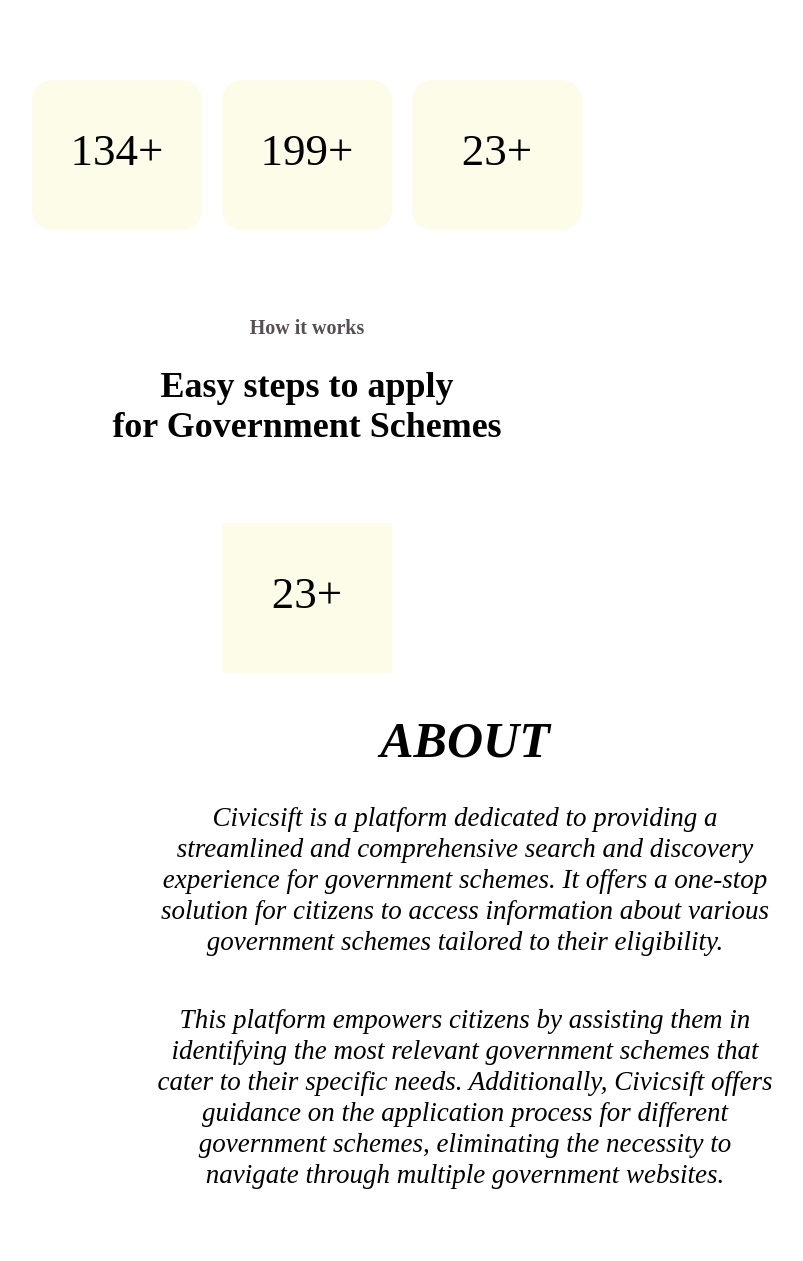
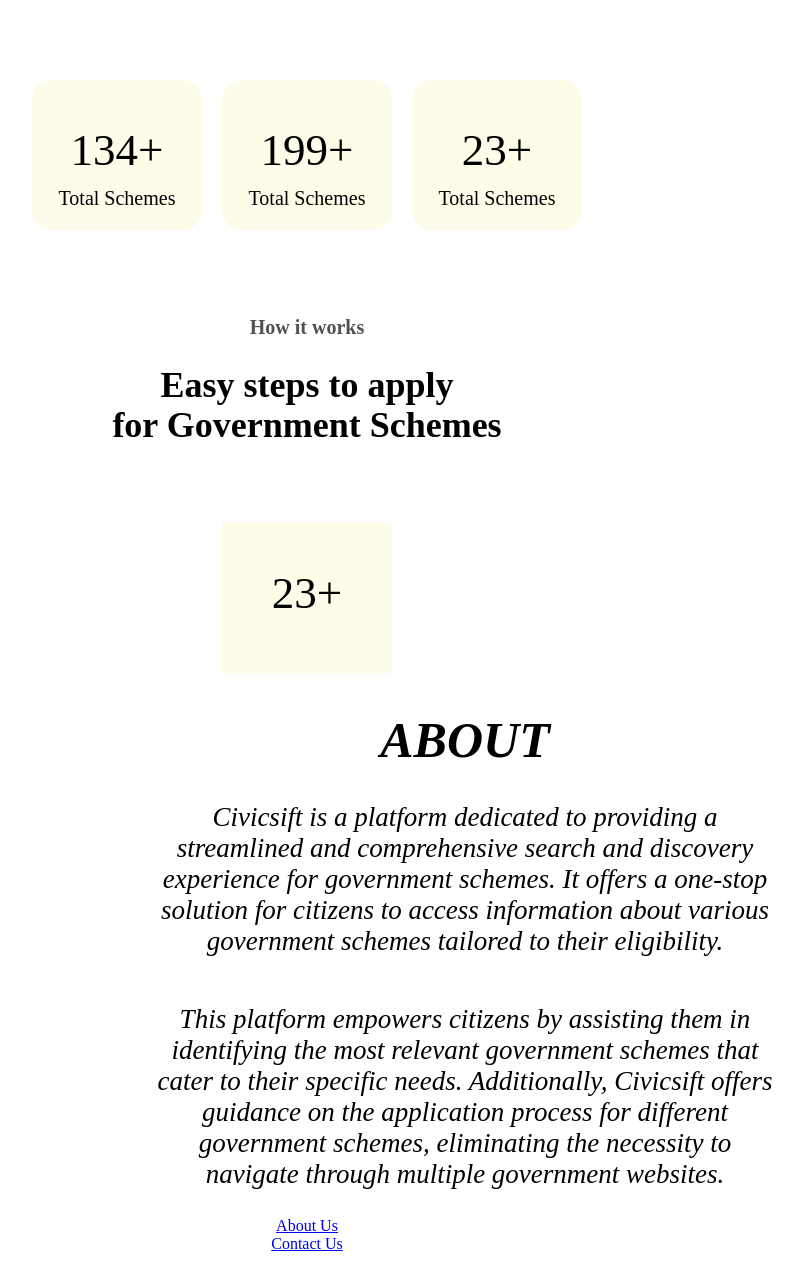
Before and after one commit to lishellobo/Croissaant, a Flask app: page / in a window 1280 px wide. Shown: the part 363-1624 px from the top of the page, without its empty margins (333-1136 px from the left). Before the commit the page ends 1552 px from the top, so only its background shows below. Run offline with Flask 3, Linux system fonts and the light colour scheme; the visitor is signed in with stand-in values (Sample User, id 1); some libraries are stand-ins or nearby versions.

Commit message:
added index.html

```diff
--- a/templates/index.html
+++ b/templates/index.html
@@ -25,16 +25,19 @@
     <svg class="svg-box" width="170" height="150">
       <rect width="100%" height="100%" fill="#fcfce9" />
       <text x="50%" y="50%"  fill="black" font-size="45" text-anchor="middle" dominant-baseline="middle">134+</text>
+      <text x="50%" y="80%"  fill="black" font-size="20" text-anchor="middle" dominant-baseline="middle">Total Schemes</text>
     </svg>
 
     <svg class="svg-box" width="170" height="150">
       <rect width="100%" height="100%" fill="#fcfce9" />
       <text x="50%" y="50%"  fill="black" font-size="45" text-anchor="middle" dominant-baseline="middle">199+</text>
+      <text x="50%" y="80%"  fill="black" font-size="20" text-anchor="middle" dominant-baseline="middle">Total Schemes</text>
     </svg>
 
     <svg class="svg-box" width="170" height="150">
       <rect width="100%" height="100%" fill="#fcfce9" />
       <text x="50%" y="50%"  fill="black" font-size="45" text-anchor="middle" dominant-baseline="middle">23+</text>
+      <text x="50%" y="80%"  fill="black" font-size="20" text-anchor="middle" dominant-baseline="middle">Total Schemes</text>
     </svg>
   </section>
   <br>
@@ -77,6 +80,13 @@
         </i></p>
     </div>
 
+    <div clas="division">
+      <a href="about.html">About Us</a><br>
+
+      <a href="#">Contact Us</a>
+
+    </div>
+
 
 </body>
 </html>
```
